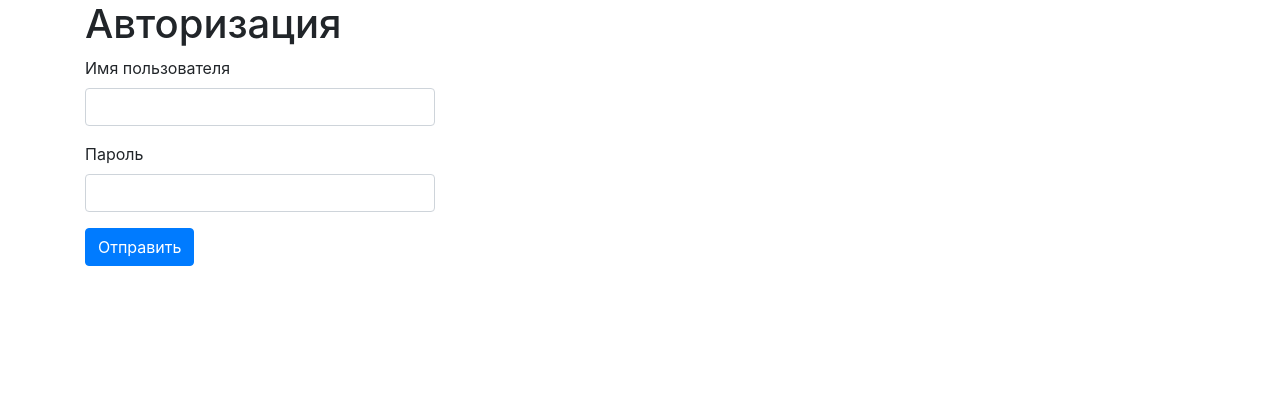
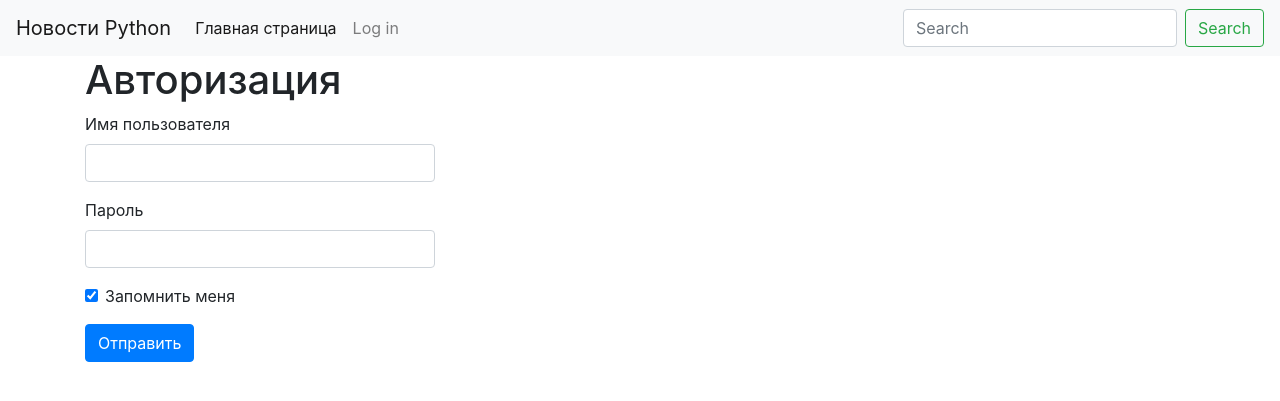
Before and after one commit to demaxed/learnpython_web, a Flask app: page /users/login in a window 1280 px wide. Shown: the top 401 px of the page. Run offline with Flask 2, Linux system fonts and the light colour scheme; some libraries are stand-ins or nearby versions.

Commit message:
add menu and decator

```diff
--- /dev/null
+++ b/webapp/templates/admin/index.html
@@ -0,0 +1,5 @@
+{% extends "base.html" %}
+
+{% block content %}
+Контент админа
+{% endblock %}
--- a/webapp/templates/base.html
+++ b/webapp/templates/base.html
@@ -11,6 +11,7 @@
     <title>Hello, world!</title>
 </head>
 <body>
+    {% include 'menu.html' %}
     <div class="container">
         <h1>{{ page_title }}</h1>
         {% block content %}
--- /dev/null
+++ b/webapp/templates/menu.html
@@ -0,0 +1,21 @@
+<nav class="navbar navbar-expand-lg navbar-light bg-light">
+  <a class="navbar-brand" href="/">Новости Python</a>
+  <button class="navbar-toggler" type="button" data-toggle="collapse" data-target="#navbarSupportedContent" aria-controls="navbarSupportedContent" aria-expanded="false" aria-label="Toggle navigation">
+    <span class="navbar-toggler-icon"></span>
+  </button>
+
+  <div class="collapse navbar-collapse" id="navbarSupportedContent">
+    <ul class="navbar-nav mr-auto">
+      <li class="nav-item active">
+        <a class="nav-link" href="/">Главная страница</a>
+      </li>
+      <li class="nav-item">
+        <a class="nav-link" href="{{ url_for('user.login') }}">Log in</a>
+      </li>
+    </ul>
+    <form class="form-inline my-2 my-lg-0">
+      <input class="form-control mr-sm-2" type="search" placeholder="Search" aria-label="Search">
+      <button class="btn btn-outline-success my-2 my-sm-0" type="submit">Search</button>
+    </form>
+  </div>
+</nav>
--- a/webapp/templates/user/login.html
+++ b/webapp/templates/user/login.html
@@ -22,6 +22,10 @@
                 {{ form.password.label }}
                 {{ form.password() }}
             </div>
+            <div class="form-group form-check">
+                {{ form.remember_me() }}
+                {{ form.remember_me.label(class_='form-check-label') }}
+            </div>
             {{ form.submit }}
         </form>
     </div>
--- a/webapp/user/views.py
+++ b/webapp/user/views.py
@@ -10,7 +10,7 @@ blueprint = Blueprint('user', __name__, url_prefix='/users')
 @blueprint.route('/login')
 def login():
     if current_user.is_authenticated:
-        return redirect(url_for('index'))
+        return redirect(url_for('news.index'))
     title = "Авторизация"
     login_form = LoginForm()
     return render_template('user/login.html', page_title=title, form=login_form)
@@ -24,7 +24,7 @@ def process_login():
         if user and user.check_password(form.password.data):
             login_user(user)
             flash('Вы вошли на сайт')
-            return redirect(url_for('index'))
+            return redirect(url_for('news.index'))
 
     flash('Неправильное имя пользователя или пароль')
     return redirect(url_for('user.login'))
@@ -34,4 +34,4 @@ def process_login():
 def logout():
     logout_user()
     flash('log_out')
-    return redirect(url_for('index'))
+    return redirect(url_for('news.index'))
```
Also changed, not shown: webapp/admin/views.py (+4 -6 lines), webapp/user/decorators.py (added, +19 -0 lines).
